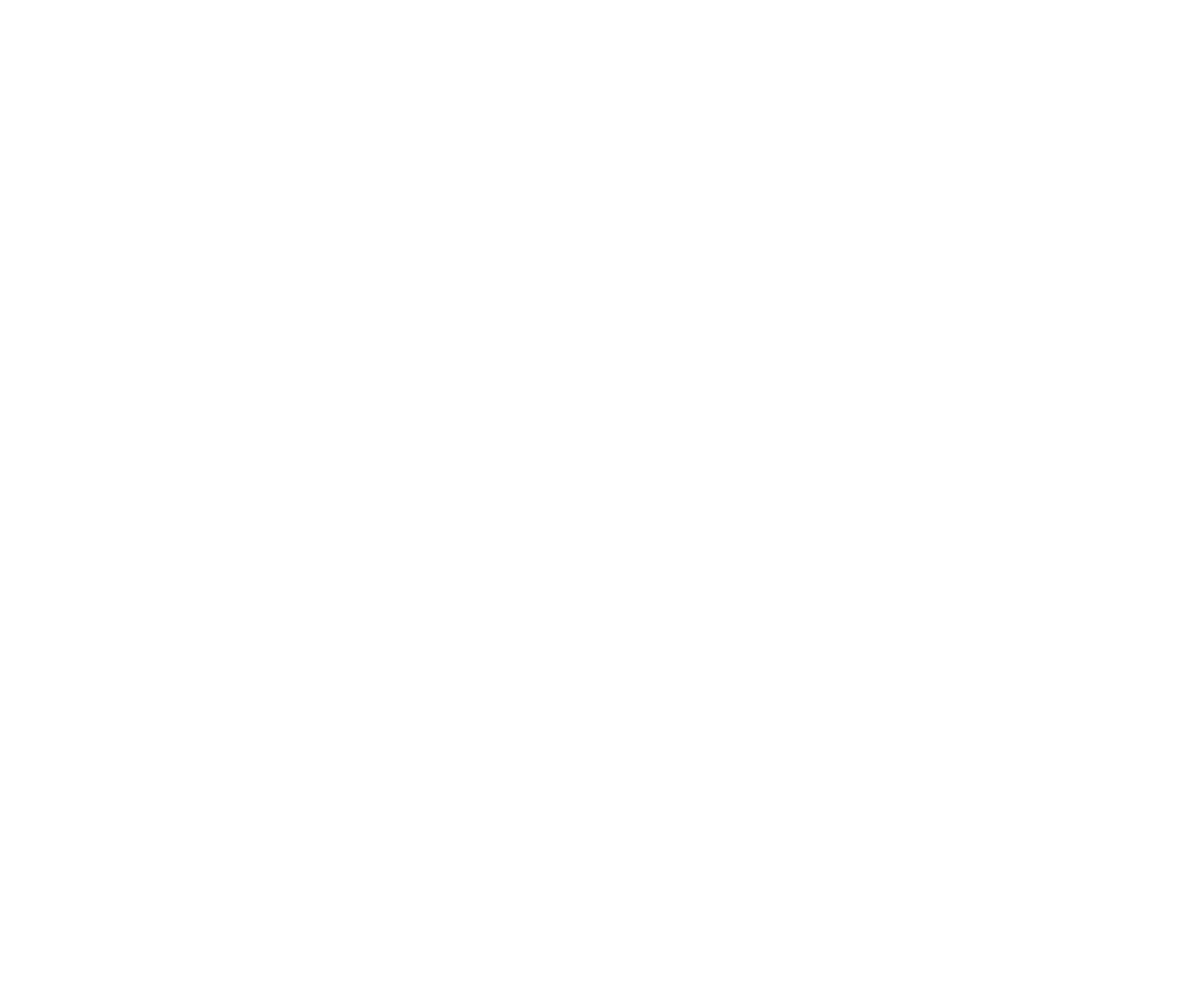
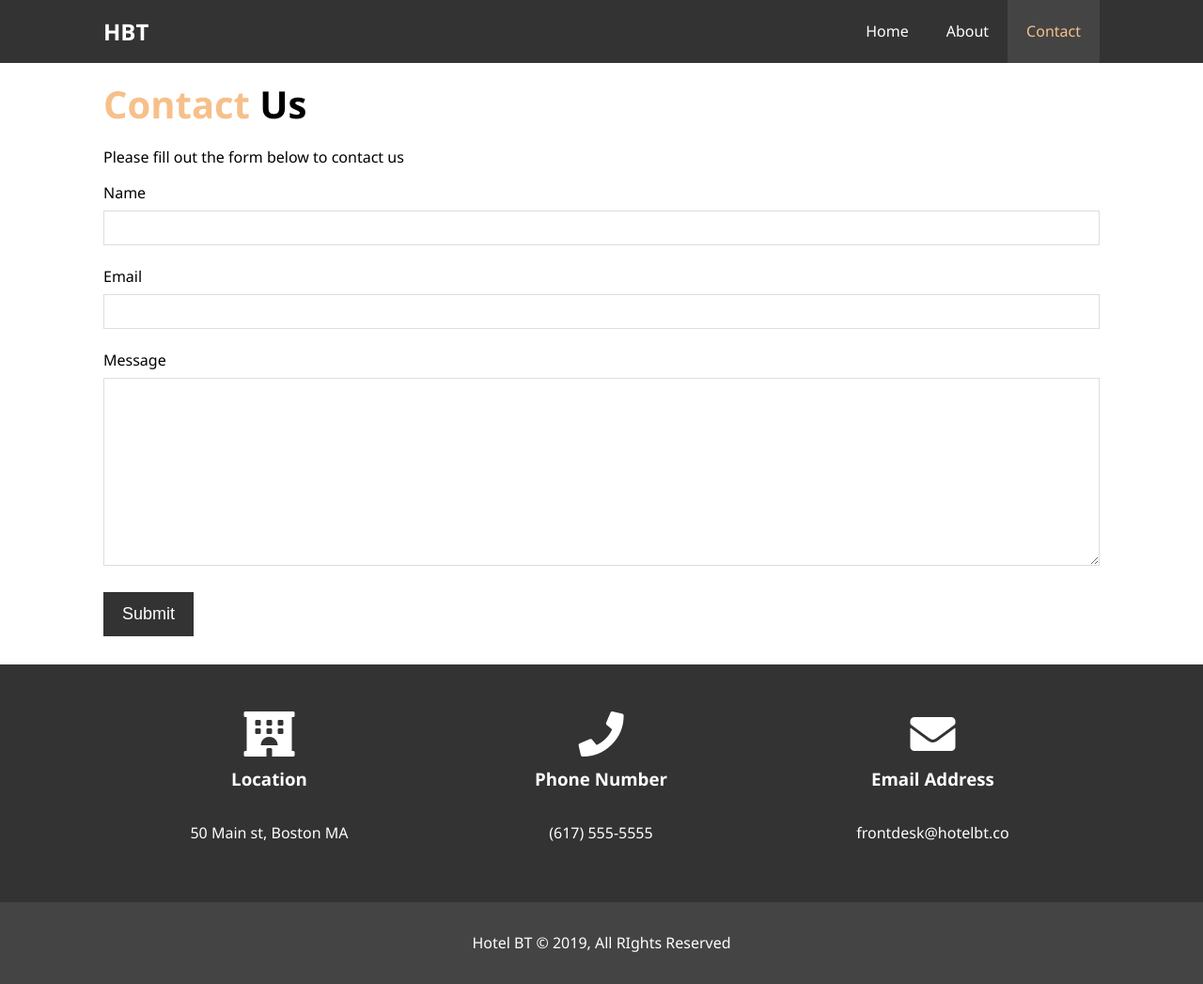
Before and after one commit to Ryan-Solomon/hotel-website, a plain HTML site: page contact.html in a window 1280 px wide. Shown: the whole page at 94% size. Before the commit the page ends 800 px from the top, so only its background shows below. Drawn offline with Linux system fonts and the light colour scheme.

Commit message:
adds contact page

```diff
--- a/contact.html
+++ b/contact.html
@@ -0,0 +1,81 @@
+<!DOCTYPE html>
+<html lang="en">
+  <head>
+    <meta charset="UTF-8" />
+    <meta name="viewport" content="width=device-width, initial-scale=1.0" />
+    <meta http-equiv="X-UA-Compatible" content="ie=edge" />
+    <meta
+      name="description"
+      content="Welcome to the most extraordinary hotel in Boston Massachusetts"
+    />
+    <meta name="keywords" content="hotel,boston hotel,new england hotel" />
+    <link
+      rel="stylesheet"
+      href="https://use.fontawesome.com/releases/v5.6.1/css/all.css"
+      integrity="sha384-gfdkjb5BdAXd+lj+gudLWI+BXq4IuLW5IT+brZEZsLFm++aCMlF1V92rMkPaX4PP"
+      crossorigin="anonymous"
+    />
+    <link rel="stylesheet" href="css/style.css" />
+    <title>Hotel | Contact</title>
+  </head>
+  <body>
+    <header>
+      <nav id="navbar">
+        <div class="container">
+          <h1 class="logo"><a href="index.html">HBT</a></h1>
+          <ul>
+            <li><a href="index.html">Home</a></li>
+            <li><a href="about.html">About</a></li>
+            <li><a class="current" href="contact.html">Contact</a></li>
+          </ul>
+        </div>
+      </nav>
+    </header>
+
+    <section id="contact-form" class="py-3">
+      <div class="container">
+        <h1 class="l-heading"><span class="text-primary">Contact</span> Us</h1>
+        <p>Please fill out the form below to contact us</p>
+        <form action="process.php">
+          <div class="form-group">
+            <label for="name">Name</label>
+            <input type="text" name="name" id="name" />
+          </div>
+          <div class="form-group">
+            <label for="email">Email</label>
+            <input type="email" name="email" id="email" />
+          </div>
+          <div class="form-group">
+            <label for="message">Message</label>
+            <textarea name="message" id="message"></textarea>
+          </div>
+          <button type="submit" class="btn">Submit</button>
+        </form>
+      </div>
+    </section>
+
+    <section id="contact-info" class="bg-dark">
+      <div class="container">
+        <div class="box">
+          <i class="fas fa-hotel fa-3x"></i>
+          <h3>Location</h3>
+          <p>50 Main st, Boston MA</p>
+        </div>
+        <div class="box">
+          <i class="fas fa-phone fa-3x"></i>
+          <h3>Phone Number</h3>
+          <p>(617) 555-5555</p>
+        </div>
+        <div class="box">
+          <i class="fas fa-envelope fa-3x"></i>
+          <h3>Email Address</h3>
+          <p>frontdesk@hotelbt.co</p>
+        </div>
+      </div>
+    </section>
+
+    <footer id="main-footer">
+      <p>Hotel BT &copy; 2019, All RIghts Reserved</p>
+    </footer>
+  </body>
+</html>
--- a/css/style.css
+++ b/css/style.css
@@ -244,6 +244,33 @@ p {
   border-radius: 50%;
 }
 
+/* CONTACT FORM */
+
+#contact-form .form-group {
+  margin-bottom: 20px;
+}
+
+#contact-form label {
+  display: block;
+  margin-bottom: 5px;
+}
+
+#contact-form input,
+#contact-form textarea {
+  width: 100%;
+  padding: 10px;
+  border: 1px #ddd solid;
+}
+#contact-form textarea {
+  height: 200px;
+}
+
+#contact-form input:focus,
+#contact-form textarea:focus {
+  outline: none;
+  border-color: #f7c08a;
+}
+
 /* Footer */
 
 #main-footer {
```
